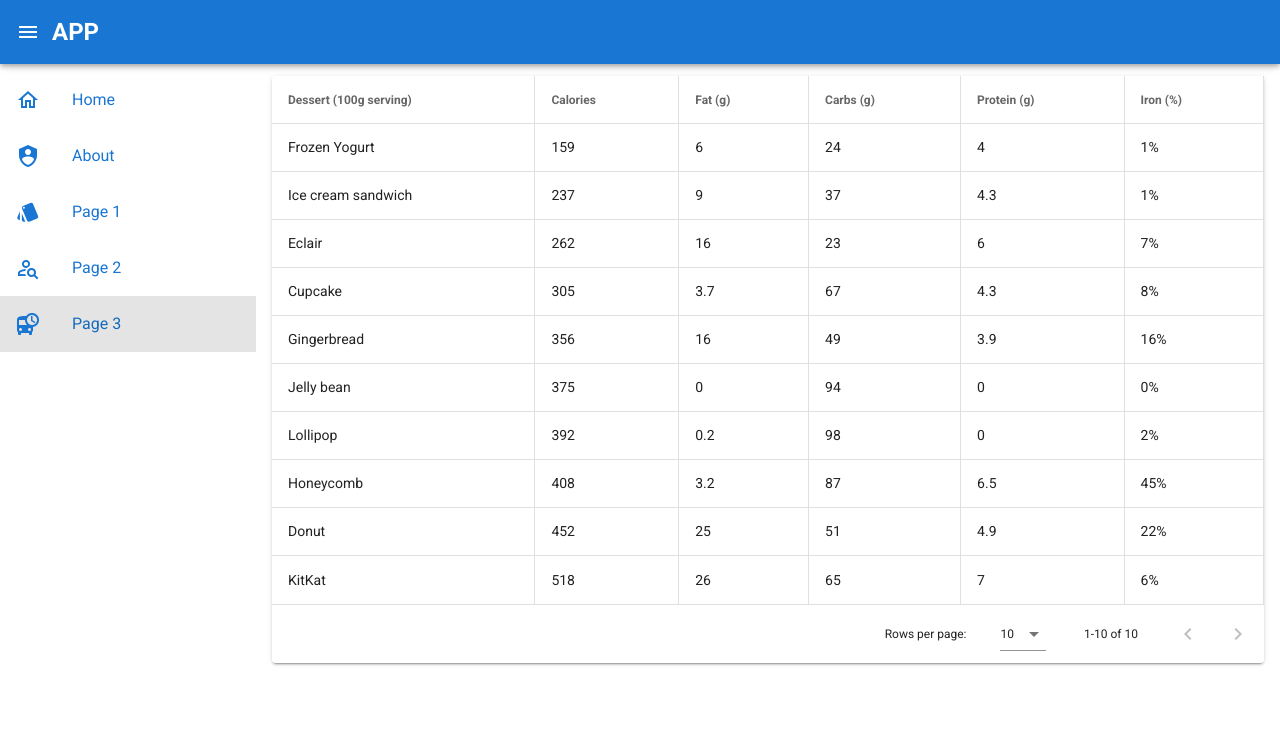
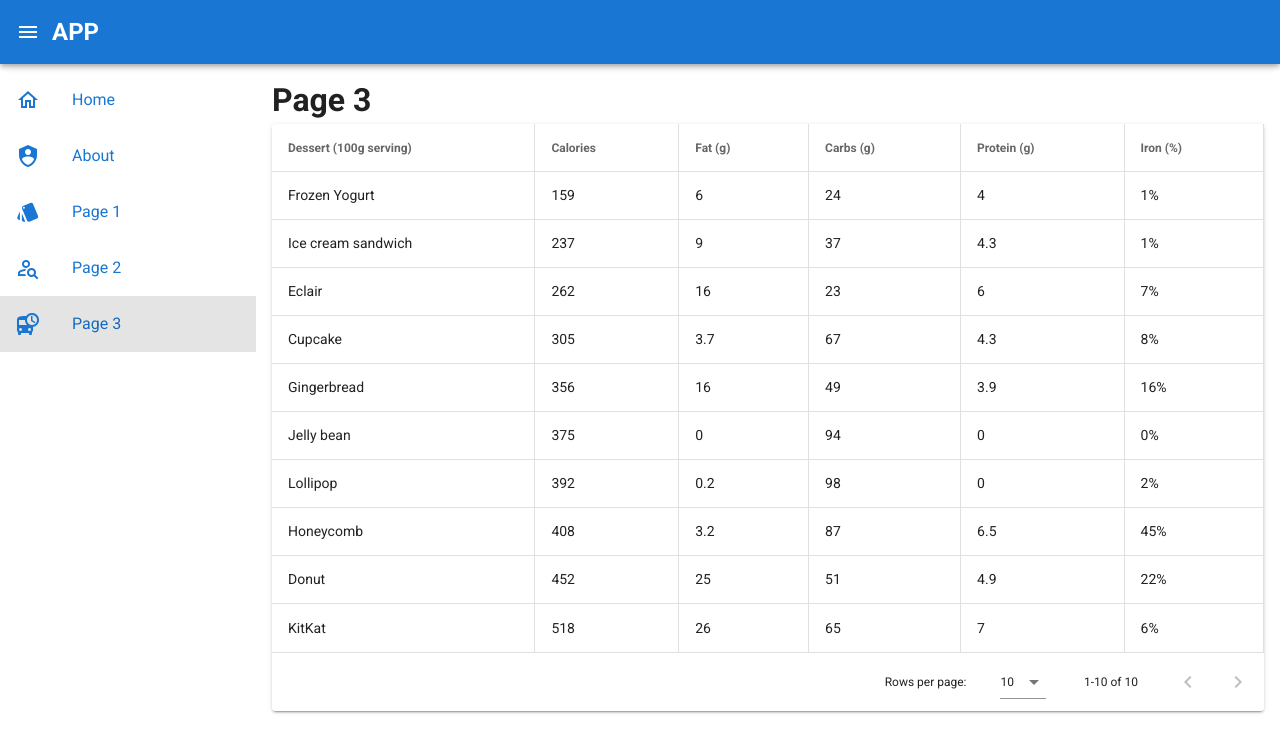
Before and after one commit to Kyrllan/vue-app, a Vue app: page /page-3 in a window 1280 px wide. Shown: the top 752 px of the page. Built offline with nearby package versions, Linux system fonts and the light colour scheme.

Commit message:
adicionado titulo das telas

```diff
--- a/src/views/Page2.vue
+++ b/src/views/Page2.vue
@@ -1,5 +1,6 @@
 <template>
   <div>
+    <h1>Page 2</h1>
     <v-row class="d-flex justify-center">
       <v-card
         class="ma-2 pa-2"
--- a/src/views/Page3.vue
+++ b/src/views/Page3.vue
@@ -1,10 +1,10 @@
 <template>
-  <v-card>
-    <v-data-table
-      :headers="headers"
-      :items="desserts"
-    ></v-data-table>
-  </v-card>
+  <div>
+    <h1>Page 3</h1>
+    <v-card>
+      <v-data-table :headers="headers" :items="desserts"></v-data-table>
+    </v-card>
+  </div>
 </template>
 
 <script>
@@ -17,7 +17,7 @@ export default {
           align: "start",
           filterable: false,
           value: "name",
-          divider: true
+          divider: true,
         },
         { text: "Calories", value: "calories", divider: true },
         { text: "Fat (g)", value: "fat", divider: true },
```
